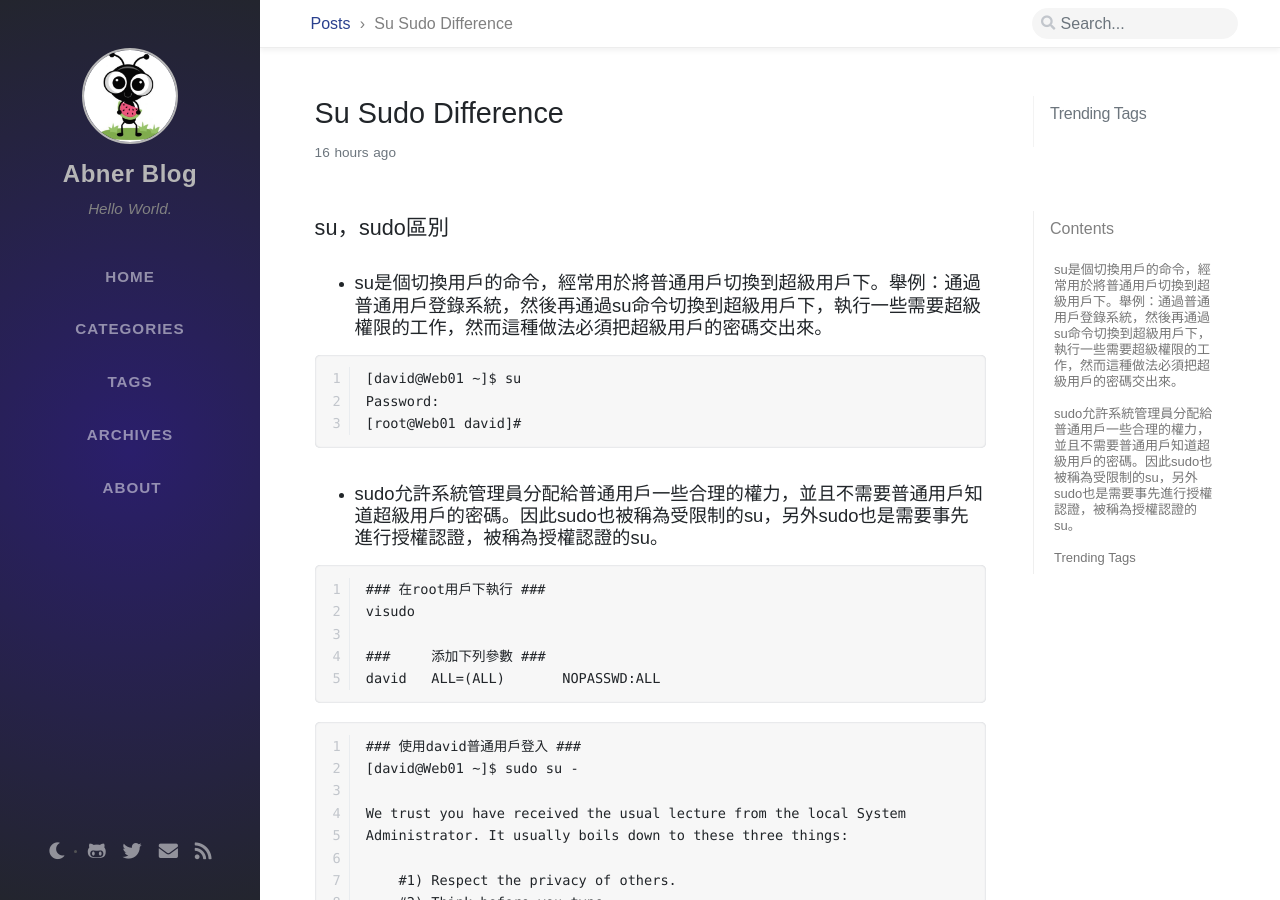
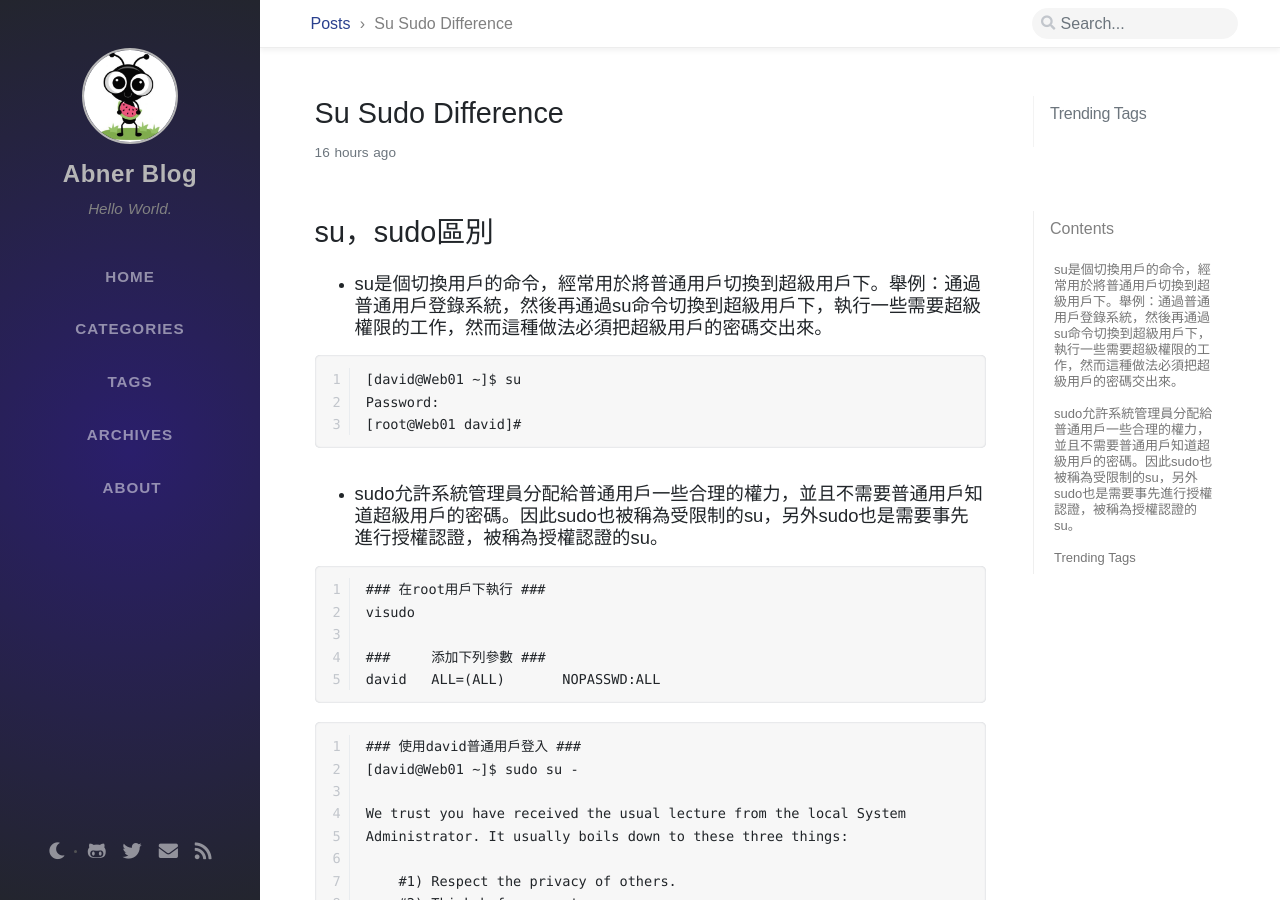
Before and after one commit to abnershaw/abnershaw.github.io, a Jekyll site: the page built from _posts/2020-03-22-su-sudo-difference.md, in a window 1280 px wide and 900 px high. Built offline with Jekyll 4.4.1, drawn with Linux system fonts in a browser that asks for light colours; nearby versions of some CDN libraries; some web fonts are replaced; comment, search, counter and statistics services are not loaded.

```diff
--- a/_posts/2020-03-22-su-sudo-difference.md
+++ b/_posts/2020-03-22-su-sudo-difference.md
@@ -1,4 +1,4 @@
-## su，sudo區別
+# su，sudo區別
 
 - #### su是個切換用戶的命令，經常用於將普通用戶切換到超級用戶下。舉例：通過普通用戶登錄系統，然後再通過su命令切換到超級用戶下，執行一些需要超級權限的工作，然而這種做法必須把超級用戶的密碼交出來。
 
```
